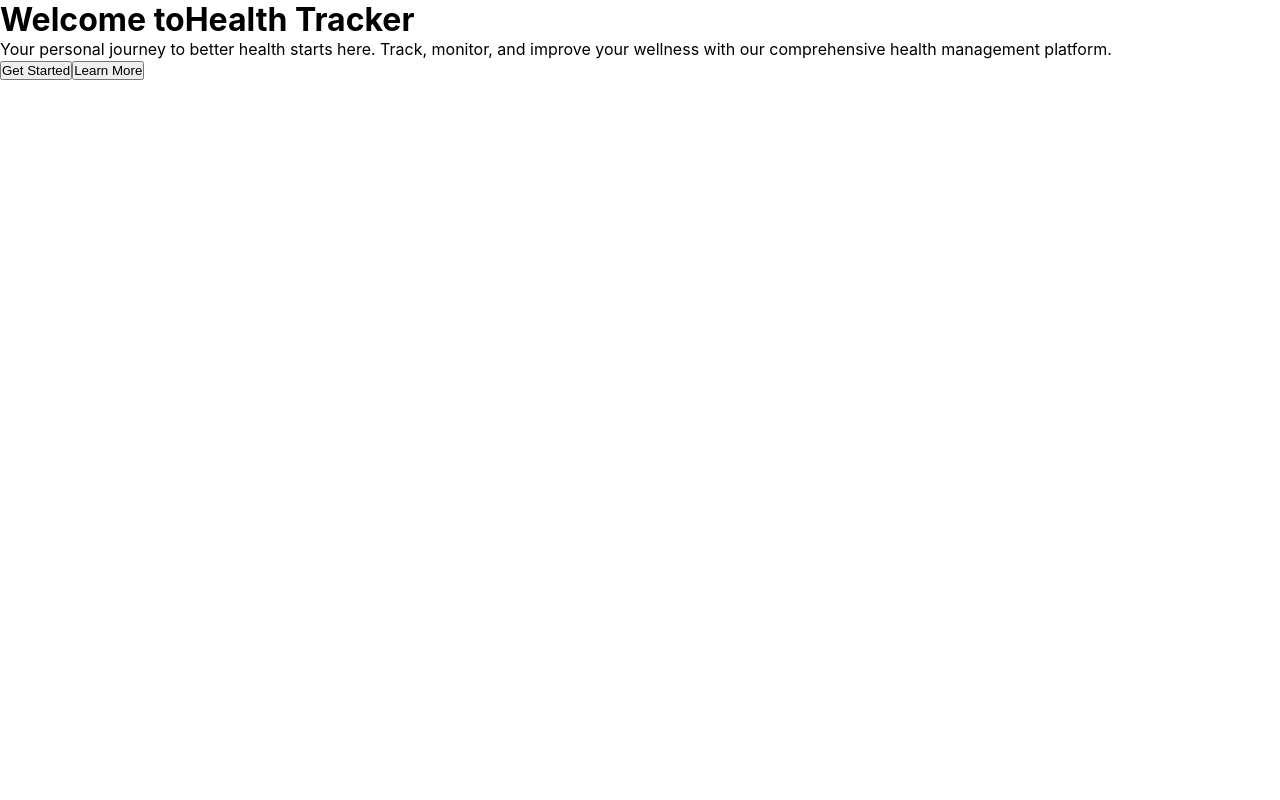
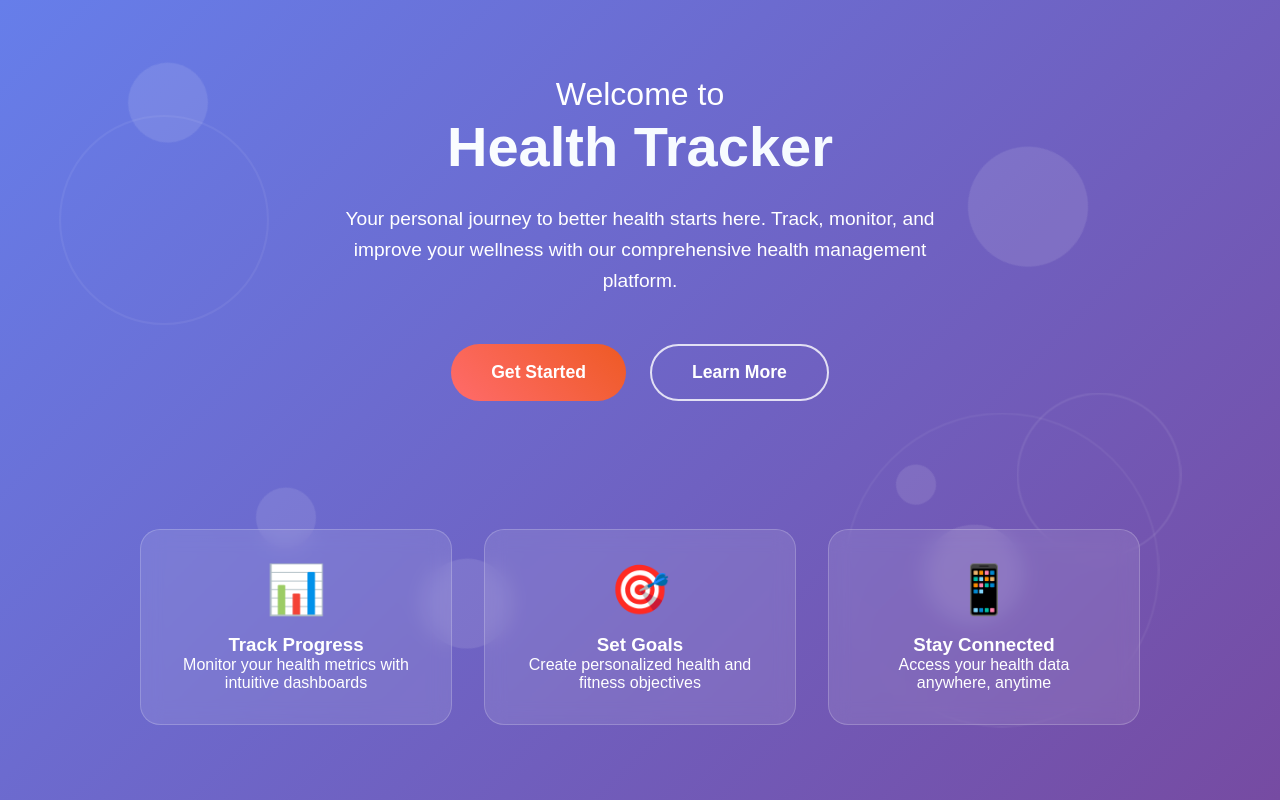
Before and after one commit to LukasMalyszko/HealthTracker, an Angular app: page / in a window 1280 px wide. Built offline with nearby package versions, Linux system fonts and the light colour scheme.

Commit message:
fix landing classes

```diff
--- a/src/app/landing-page/landing-page.component.html
+++ b/src/app/landing-page/landing-page.component.html
@@ -1,63 +1,64 @@
-<div class="landing-container" [class.loaded]="isLoaded">
+<div class="landing" [class.landing--loaded]="isLoaded">
     <!-- Animated Background -->
     <div class="background-animation">
-    <div class="floating-shapes">
-      <div class="shape shape-1"></div>
-      <div class="shape shape-2"></div>
-      <div class="shape shape-3"></div>
-      <div class="shape shape-4"></div>
-      <div class="shape shape-5"></div>
-      <div class="shape shape-6"></div>
+        <div class="landing__shapes">
+            <div class="landing__shape landing__shape--1"></div>
+            <div class="landing__shape landing__shape--2"></div>
+            <div class="landing__shape landing__shape--3"></div>
+            <div class="landing__shape landing__shape--4"></div>
+            <div class="landing__shape landing__shape--5"></div>
+            <div class="landing__shape landing__shape--6"></div>
         </div>
 
-    <div class="pulse-circles">
-      <div class="pulse-circle circle-1"></div>
-      <div class="pulse-circle circle-2"></div>
-      <div class="pulse-circle circle-3"></div>
+        <div class="landing__circles">
+            <div class="landing__circle landing__circle--1"></div>
+            <div class="landing__circle landing__circle--2"></div>
+            <div class="landing__circle landing__circle--3"></div>
         </div>
     </div>
 
     <!-- Main Content -->
-  <div class="content">
-    <header class="hero-section">
-      <div class="hero-content">
-        <h1 class="hero-title">
-          <span class="title-line">Welcome to</span>
-          <span class="title-main">Health Tracker</span>
+    <div class="landing__content">
+        <header class="hero">
+            <div class="hero__content">
+                <h1 class="hero__title">
+                    <span class="hero__title-line">Welcome to</span>
+                    <span class="hero__title-main">Health Tracker</span>
                 </h1>
-        <p class="hero-subtitle">
-          Your personal journey to better health starts here. Track, monitor, and improve your wellness with our comprehensive health management platform.
+                <p class="hero__subtitle">
+                    Your personal journey to better health starts here. Track, monitor, and improve your wellness with
+                    our comprehensive health management platform.
                 </p>
 
-        <div class="cta-buttons">
-          <button class="btn btn-primary" (click)="navigateToHome()">
+                <div class="hero__buttons">
+                    <button class="button button--primary" (click)="navigateToHome()">
                         <span>Get Started</span>
-            <div class="btn-shine"></div>
+                        <div class="button__shine"></div>
                     </button>
-          <button class="btn btn-secondary" (click)="navigateToArticles()">
+                    <button class="button button--secondary" (click)="navigateToArticles()">
                         <span>Learn More</span>
-            <div class="btn-shine"></div>
+                        <div class="button__shine"></div>
                     </button>
                 </div>
             </div>
         </header>
 
-    <section class="features-preview">
-      <div class="feature-cards">
-        <div class="feature-card card-1">
-          <div class="feature-icon">📊</div>
+        <section class="features">
+            <div class="features__grid">
+                <div class="features__card features__card--1">
+                    <div class="features__icon">📊</div>
                     <h3>Track Progress</h3>
                     <p>Monitor your health metrics with intuitive dashboards</p>
                 </div>
 
-        <div class="feature-card card-2">
-          <div class="feature-icon">🎯</div>
+                <div class="features__card features__card--2">
+                    <div class="features__icon">🎯</div>
                     <h3>Set Goals</h3>
                     <p>Create personalized health and fitness objectives</p>
                 </div>
 
-        <div class="feature-card card-3">
-          <div class="feature-icon">📱</div>
+                <div class="features__card features__card--3">
+                    <div class="features__icon">📱</div>
                     <h3>Stay Connected</h3>
                     <p>Access your health data anywhere, anytime</p>
                 </div>
--- a/src/app/landing-page/landing-page.component.scss
+++ b/src/app/landing-page/landing-page.component.scss
@@ -1,11 +1,11 @@
 // Landing Block
 .landing {
-  min-height: 100vh; // Full height on landing page (no navbar)
+  min-height: 100vh;
   position: relative;
   overflow: hidden;
   background: linear-gradient(135deg, #667eea 0%, #764ba2 100%);
   color: white;
-  font-family: 'Arial', sans-serif;
+  font-family: "Arial", sans-serif;
 
   // Landing Modifier - Loaded State
   &--loaded {
@@ -223,7 +223,12 @@
     left: -100%;
     width: 100%;
     height: 100%;
-    background: linear-gradient(90deg, transparent, rgba(255,255,255,0.4), transparent);
+    background: linear-gradient(
+      90deg,
+      transparent,
+      rgba(255, 255, 255, 0.4),
+      transparent
+    );
     transition: left 0.5s;
   }
 
@@ -240,10 +245,10 @@
   &--secondary {
     background: transparent;
     color: white;
-    border: 2px solid rgba(255,255,255,0.8);
+    border: 2px solid rgba(255, 255, 255, 0.8);
 
     &:hover {
-      background: rgba(255,255,255,0.1);
+      background: rgba(255, 255, 255, 0.1);
       border-color: white;
     }
   }
@@ -251,7 +256,7 @@
   // Button States
   &:hover {
     transform: translateY(-3px);
-    box-shadow: 0 10px 25px rgba(0,0,0,0.2);
+    box-shadow: 0 10px 25px rgba(0, 0, 0, 0.2);
 
     .button__shine {
       left: 100%;
@@ -271,10 +276,9 @@
     max-width: 1000px;
     margin: 0 auto;
   }
-}
 
   // Feature Card Block
-.feature-card {
+  &__card {
     background: rgba(255, 255, 255, 0.1);
     backdrop-filter: blur(10px);
     border: 1px solid rgba(255, 255, 255, 0.2);
@@ -284,6 +288,25 @@
     transition: all 0.3s ease;
     opacity: 0;
     transform: translateY(50px);
+
+    &--1 {
+      animation: fadeInUp 1s ease-out 1.7s both;
+    }
+
+    &--2 {
+      animation: fadeInUp 1s ease-out 2s both;
+    }
+
+    &--3 {
+      animation: fadeInUp 1s ease-out 2.3s both;
+    }
+
+    &:hover {
+      transform: translateY(-10px);
+      background: rgba(255, 255, 255, 0.15);
+      border-color: rgba(255, 255, 255, 0.3);
+    }
+  }
 
   // Feature Card Elements
   &__icon {
@@ -304,57 +327,42 @@
   }
 
   // Feature Card Modifiers
-  &--1 {
-    animation: fadeInUp 1s ease-out 1.7s both;
+
+  // Feature Card States
 }
 
-  &--2 {
-    animation: fadeInUp 1s ease-out 2s both;
-  }
+// // Scroll Indicator Block
+// .scroll-indicator {
+//   position: absolute;
+//   bottom: 2rem;
+//   left: 50%;
+//   transform: translateX(-50%);
+//   text-align: center;
+//   opacity: 0.7;
+//   animation: fadeIn 2s ease-out 3s both;
 
-  &--3 {
-    animation: fadeInUp 1s ease-out 2.3s both;
-  }
+//   // Scroll Indicator Elements
+//   &__arrow {
+//     width: 30px;
+//     height: 30px;
+//     border: 2px solid white;
+//     border-top: none;
+//     border-left: none;
+//     transform: rotate(45deg);
+//     margin: 0 auto 0.5rem;
+//     animation: bounce 2s ease-in-out infinite;
+//   }
 
-  // Feature Card States
-  &:hover {
-    transform: translateY(-10px);
-    background: rgba(255, 255, 255, 0.15);
-    border-color: rgba(255, 255, 255, 0.3);
-  }
-}
-
-// Scroll Indicator Block
-.scroll-indicator {
-  position: absolute;
-  bottom: 2rem;
-  left: 50%;
-  transform: translateX(-50%);
-  text-align: center;
-  opacity: 0.7;
-  animation: fadeIn 2s ease-out 3s both;
-
-  // Scroll Indicator Elements
-  &__arrow {
-    width: 30px;
-    height: 30px;
-    border: 2px solid white;
-    border-top: none;
-    border-left: none;
-    transform: rotate(45deg);
-    margin: 0 auto 0.5rem;
-    animation: bounce 2s ease-in-out infinite;
-  }
-
-  &__text {
-    font-size: 0.9rem;
-    opacity: 0.8;
-  }
-}
+//   &__text {
+//     font-size: 0.9rem;
+//     opacity: 0.8;
+//   }
+// }
 
 // Animations
 @keyframes float {
-  0%, 100% {
+  0%,
+  100% {
     transform: translateY(0) rotate(0deg);
   }
   50% {
@@ -363,7 +371,8 @@
 }
 
 @keyframes pulse {
-  0%, 100% {
+  0%,
+  100% {
     transform: scale(1);
     opacity: 0.2;
   }
@@ -394,7 +403,11 @@
 }
 
 @keyframes bounce {
-  0%, 20%, 50%, 80%, 100% {
+  0%,
+  20%,
+  50%,
+  80%,
+  100% {
     transform: translateY(0);
   }
   40% {
@@ -406,7 +419,8 @@
 }
 
 @keyframes shimmer {
-  0%, 100% {
+  0%,
+  100% {
     background-position: 0% 50%;
   }
   50% {
@@ -459,7 +473,9 @@
   }
 
   .floating-shapes .shape {
-    &.shape-1, &.shape-3, &.shape-5 {
+    &.shape-1,
+    &.shape-3,
+    &.shape-5 {
       display: none;
     }
   }
```
Lines whose indentation alone changed are shown as unchanged.
